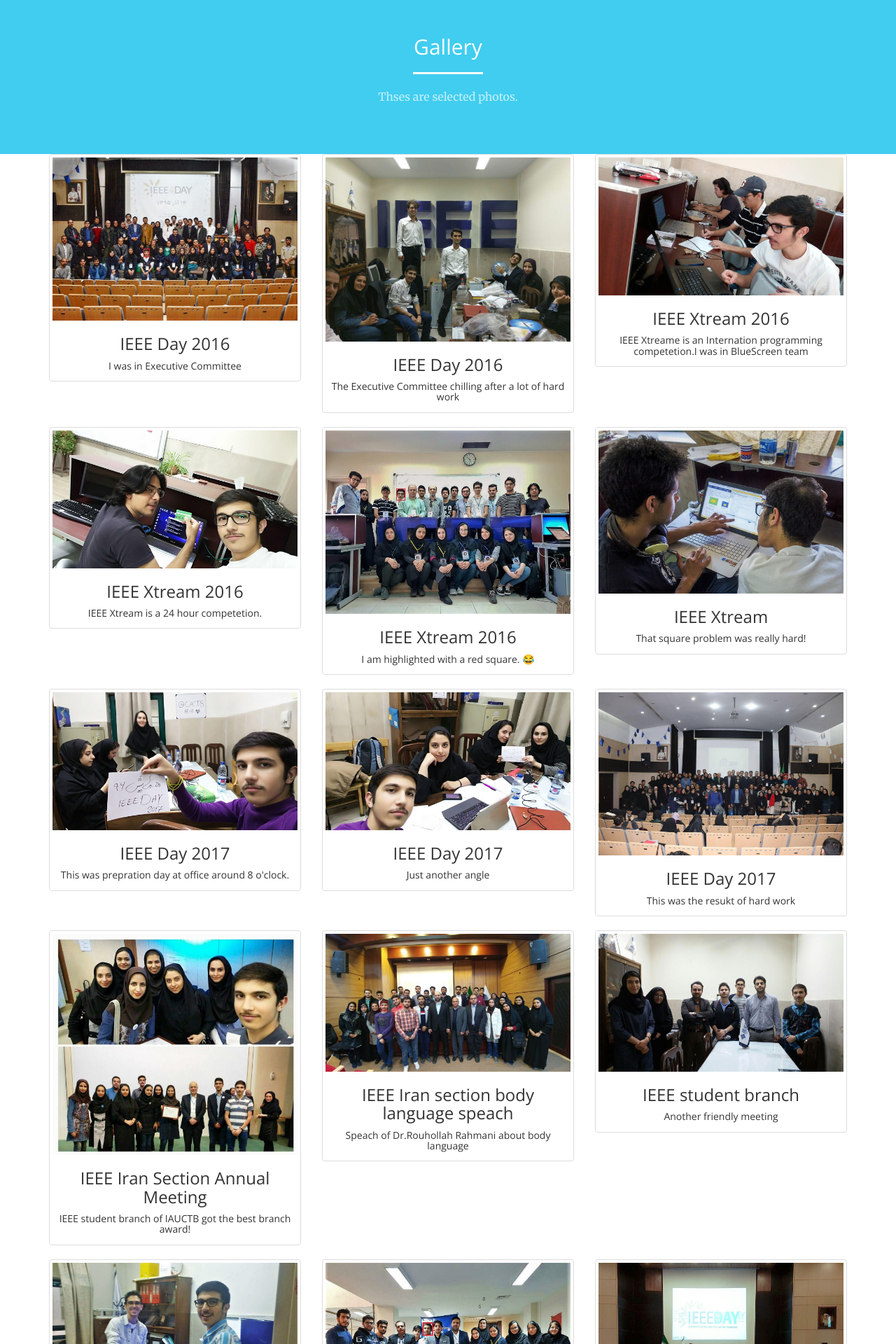
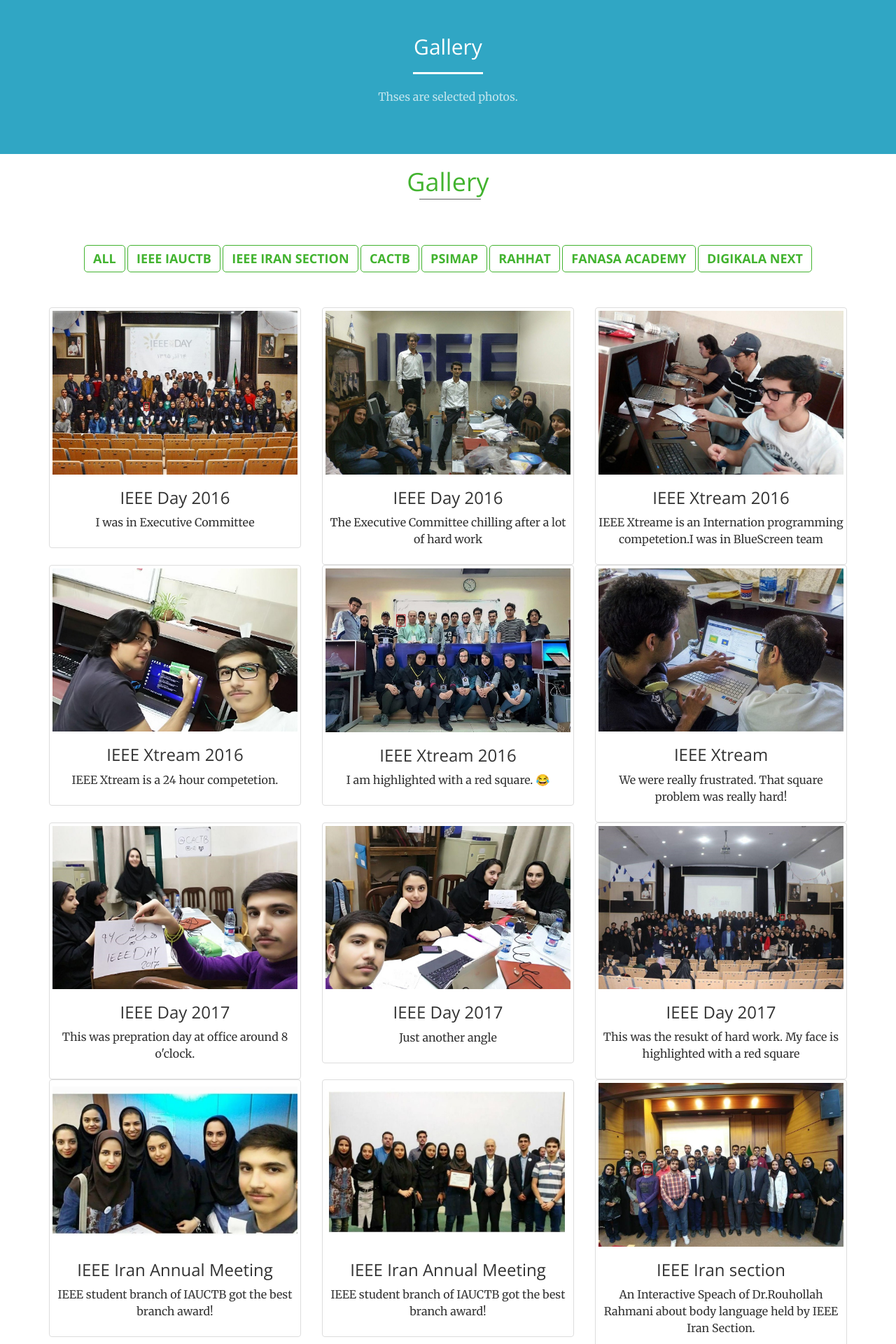
Before and after one commit to AminTaheri23/AminTaheri23.github.io, a Jekyll site: the page built from gallery.html, in a window 1280 px wide. Shown: the top 1920 px of the page at 70% size. Built offline with Jekyll 4.4.1, drawn with Linux system fonts in a browser that asks for light colours; some of the changed text lies outside the part shown.

Commit message:
image 3:2 ratio + button

```diff
--- a/_includes/head.html
+++ b/_includes/head.html
@@ -24,6 +24,8 @@
     <!-- Custom CSS -->
     <link rel="stylesheet" href="css/main.css" type="text/css">
 
+    <!-- Custom CSS2 -->
+    <link rel="stylesheet" href="css/gallery.css" type="text/css">
     <!-- HTML5 Shim and Respond.js IE8 support of HTML5 elements and media queries -->
     <!-- WARNING: Respond.js doesn't work if you view the page via file:// -->
     <!--[if lt IE 9]>
--- a/_includes/myphotos.html
+++ b/_includes/myphotos.html
@@ -1,209 +1,222 @@
 <div class="container">
-  <!------------------------------------------------row1---------------------------------------------------------------->
   <div class="row">
+    <div class="gallery col-lg-12 col-md-12 col-sm-12 col-xs-12">
+      <h1 class="gallery-title">Gallery</h1>
+    </div>
 
-    <div class="col-md-4 col-md-4">
-      <div class="thumbnail">
+    <div align="center">
+      <button class="btn btn-default filter-button" data-filter="all">All</button>
+      <button class="btn btn-default filter-button" data-filter="IEEEsb">IEEE IAUCTB</button>
+      <button class="btn btn-default filter-button" data-filter="IEEEir">IEEE Iran Section</button>
+      <button class="btn btn-default filter-button" data-filter="CACTB">CACTB</button>
+      <button class="btn btn-default filter-button" data-filter="Psimap">Psimap</button>
+      <button class="btn btn-default filter-button" data-filter="Rahhat">Rahhat</button>
+      <button class="btn btn-default filter-button" data-filter="FanAsa">FanAsa Academy</button>
+      <button class="btn btn-default filter-button" data-filter="Digikala">Digikala Next</button>
+    </div>
+    <br />
+
+
+    <div class="gallery_product col-lg-4 col-md-4 col-sm-4 col-xs-6 filter IEEEsb" style="margin-bottom:0%">
+      <div class="thumbnail" style="margin-bottom:0%">
         <a href="img/Gallery/IEEE/IEEEDAY2016.jpg">
           <img src="img/Gallery/IEEE/IEEEDAY2016.jpg" alt="IEEE Day">
           <div class="caption text-center" style="padding: 0%;">
             <h3>IEEE Day 2016</h3>
-            <h5>I was in Executive Committee</h5>
+            <p>I was in Executive Committee</p>
           </div>
         </a>
       </div>
     </div>
 
-    <div class="col-md-4 col-md-4">
-      <div class="thumbnail">
-        <a
-          href="https://github.com/AminTaheri23/AminTaheri23.github.io/blob/master/img/Gallery/IEEE/IEEEDay2016_2.jpg?raw=true">
-          <img
-            src="https://github.com/AminTaheri23/AminTaheri23.github.io/blob/master/img/Gallery/IEEE/IEEEDay2016_2.jpg?raw=true"
-            alt="IEEE Day">
+    <div class="gallery_product col-lg-4 col-md-4 col-sm-4 col-xs-6 filter IEEEsb" style="margin-bottom:0%">
+      <div class="thumbnail" style="margin-bottom:0%">
+        <a href="img/Gallery/IEEE/IEEEDay2016_2.jpg">
+          <img src="img/Gallery/IEEE/IEEEDay2016_2.jpg" alt="IEEE Day">
           <div class="caption text-center" style="padding: 0%;">
             <h3>IEEE Day 2016</h3>
-            <h5>The Executive Committee chilling after a lot of hard work</h5>
+            <p>The Executive Committee chilling after a lot of hard work</p>
           </div>
         </a>
       </div>
     </div>
 
-    <div class="col-md-4 col-md-4">
-      <div class="thumbnail">
+    <div class="gallery_product col-lg-4 col-md-4 col-sm-4 col-xs-6 filter IEEEsb" style="margin-bottom:0%">
+      <div class="thumbnail" style="margin-bottom:0%">
         <a href="img/Gallery/IEEE/IEEE_Xream.jpg">
           <img src="img/Gallery/IEEE/IEEE_Xream.jpg" alt="IEEE Xtream" style="width:100%">
           <div class="caption text-center" style="padding: 0%;">
             <h3>IEEE Xtream 2016</h3>
-            <h5>IEEE Xtreame is an Internation programming competetion.I was in BlueScreen team</h5>
+            <p>IEEE Xtreame is an Internation programming competetion.I was in BlueScreen team</p>
           </div>
         </a>
       </div>
     </div>
 
-  </div>
-
-  <!------------------------------------------------row2---------------------------------------------------------------->
-
-  <div class="row">
-
-    <div class="col-md-4 col-md-4">
-      <div class="thumbnail">
+    <div class="gallery_product col-lg-4 col-md-4 col-sm-4 col-xs-6 filter IEEEsb" style="margin-bottom:0%">
+      <div class="thumbnail" style="margin-bottom:0%">
         <a href="img/Gallery/IEEE/IEEE_Xtream_BlueScreenTeam.jpg">
           <img src="img/Gallery/IEEE/IEEE_Xtream_BlueScreenTeam.jpg" alt="IEEE Xtream" style="width:100%">
           <div class="caption text-center" style="padding: 0%;">
             <h3>IEEE Xtream 2016</h3>
-            <h5>IEEE Xtream is a 24 hour competetion.</h5>
+            <p>IEEE Xtream is a 24 hour competetion.</p>
           </div>
         </a>
       </div>
     </div>
 
-    <div class="col-md-4 col-md-4">
-      <div class="thumbnail">
+    <div class="gallery_product col-lg-4 col-md-4 col-sm-4 col-xs-6 filter IEEEsb" style="margin-bottom:0%">
+      <div class="thumbnail" style="margin-bottom:0%">
         <a href="img/Gallery/IEEE/IEEEXTREAM.jpg">
           <img src="img/Gallery/IEEE/IEEEXTREAM.jpg" alt="IEEE Xtream" style="width:100%">
           <div class="caption text-center" style="padding: 0%;">
             <h3>IEEE Xtream 2016</h3>
-            <h5>I am highlighted with a red square. 😂</h5>
+            <p>I am highlighted with a red square. 😂</p>
           </div>
         </a>
       </div>
     </div>
 
-    <div class="col-md-4 col-md-4">
-      <div class="thumbnail">
+    <div class="gallery_product col-lg-4 col-md-4 col-sm-4 col-xs-6 filter IEEEsb" style="margin-bottom:0%">
+      <div class="thumbnail" style="margin-bottom:0%">
         <a href="img/Gallery/IEEE/IEEE_XTREAM_TEAM.jpg">
           <img src="img/Gallery/IEEE/IEEE_XTREAM_TEAM.jpg" alt="IEEE Xtream" style="width:100%">
           <div class="caption text-center" style="padding: 0%;">
             <h3>IEEE Xtream</h3>
-            <h5>That square problem was really hard!</h5>
+            <p>We were really frustrated. That square problem was really hard!</p>
           </div>
         </a>
       </div>
     </div>
 
-  </div>
-<!------------------------------------------------row3---------------------------------------------------------------->
-  <div class="row">
-
-    <div class="col-md-4 col-md-4">
-      <div class="thumbnail">
+    <div class="gallery_product col-lg-4 col-md-4 col-sm-4 col-xs-6 filter IEEEsb" style="margin-bottom:0%">
+      <div class="thumbnail" style="margin-bottom:0%">
         <a href="img/Gallery/IEEE/IEEE_DAY_2017.jpg">
           <img src="img/Gallery/IEEE/IEEE_DAY_2017.jpg" alt="IEEE Day 2017" style="width:100%">
           <div class="caption text-center" style="padding: 0%;">
             <h3>IEEE Day 2017</h3>
-            <h5>This was prepration day at office around 8 o'clock.</h5>
+            <p>This was prepration day at office around 8 o'clock.</p>
           </div>
         </a>
       </div>
     </div>
 
-    <div class="col-md-4 col-md-4">
-      <div class="thumbnail">
+    <div class="gallery_product col-lg-4 col-md-4 col-sm-4 col-xs-6 filter IEEEsb" style="margin-bottom:0%">
+      <div class="thumbnail" style="margin-bottom:0%">
         <a href="img/Gallery/IEEE/IEEE_DAY_2017_2.jpg">
           <img src="img/Gallery/IEEE/IEEE_DAY_2017_2.jpg" alt="IEEE day 2017_2" style="width:100%">
           <div class="caption text-center" style="padding: 0%;">
             <h3>IEEE Day 2017</h3>
-            <h5>Just another angle</h5>
+            <p>Just another angle</p>
           </div>
         </a>
       </div>
     </div>
 
-    <div class="col-md-4 col-md-4">
-      <div class="thumbnail">
+    <div class="gallery_product col-lg-4 col-md-4 col-sm-4 col-xs-6 filter IEEEsb" style="margin-bottom:0%">
+      <div class="thumbnail" style="margin-bottom:0%">
         <a href="img/Gallery/IEEE/IEEEDAY_2017.jpg">
           <img src="img/Gallery/IEEE/IEEEDAY_2017.jpg" alt="IEEE Day results" style="width:100%">
           <div class="caption text-center" style="padding: 0%;">
             <h3>IEEE Day 2017</h3>
-            <h5>This was the resukt of hard work</h5>
+            <p>This was the resukt of hard work. My face is highlighted with a red square</p>
           </div>
         </a>
       </div>
     </div>
 
-  </div>
-
-  <!------------------------------------------------row4---------------------------------------------------------------->
-  <div class="row">
-
-    <div class="col-md-4 col-md-4">
-      <div class="thumbnail">
+    <div class="gallery_product col-lg-4 col-md-4 col-sm-4 col-xs-6 filter IEEEir" style="margin-bottom:0%">
+      <div class="thumbnail" style="margin-bottom:0%">
         <a href="img/Gallery/IEEE/IEEE_IRAN_SECTION_MEETING.jpg">
           <img src="img/Gallery/IEEE/IEEE_IRAN_SECTION_MEETING.jpg" alt="IEEE IRAN SECTION MEETING" style="width:100%">
           <div class="caption text-center" style="padding: 0%;">
-            <h3>IEEE Iran Section Annual Meeting</h3>
-            <h5>IEEE student branch of IAUCTB got the best branch award!</h5>
+            <h3>IEEE Iran Annual Meeting</h3>
+            <p>IEEE student branch of IAUCTB got the best branch award!</p>
           </div>
         </a>
       </div>
     </div>
 
-    <div class="col-md-4 col-md-4">
-      <div class="thumbnail">
-        <a href="img/Gallery/IEEE/IEEE_IranSection_bodyLanguage.jpg">
-          <img src="img/Gallery/IEEE/IEEE_IranSection_bodyLanguage.jpg" alt="IEEE Iran section body language" style="width:100%">
+    <div class="gallery_product col-lg-4 col-md-4 col-sm-4 col-xs-6 filter IEEEir" style="margin-bottom:0%">
+      <div class="thumbnail" style="margin-bottom:0%">
+        <a href="img/Gallery/IEEE/IEEEir2.jpg">
+          <img src="img/Gallery/IEEE/IEEEir2.jpg" alt="IEEE IRAN SECTION MEETING" style="width:100%">
           <div class="caption text-center" style="padding: 0%;">
-            <h3>IEEE Iran section body language speach</h3>
-            <h5>Speach of Dr.Rouhollah Rahmani about body language</h5>
+            <h3>IEEE Iran Annual Meeting</h3>
+            <p>IEEE student branch of IAUCTB got the best branch award!</p>
           </div>
         </a>
       </div>
     </div>
 
-    <div class="col-md-4 col-md-4">
-      <div class="thumbnail">
-        <a href="img/Gallery/IEEE/IEEE_meeting_2.jpg">
-          <img src="img/Gallery/IEEE/IEEE_meeting_2.jpg" alt="IEEE Day results" style="width:100%">
+    <div class="gallery_product col-lg-4 col-md-4 col-sm-4 col-xs-6 filter IEEEir" style="margin-bottom:0%">
+      <div class="thumbnail" style="margin-bottom:0%">
+        <a href="img/Gallery/IEEE/IEEE_IranSection_bodyLanguage.jpg">
+          <img src="img/Gallery/IEEE/IEEE_IranSection_bodyLanguage.jpg" alt="IEEE Iran section body language"
+            style="width:100%">
           <div class="caption text-center" style="padding: 0%;">
-            <h3>IEEE student branch</h3>
-            <h5>Another friendly meeting</h5>
+            <h3>IEEE Iran section</h3>
+            <p>An Interactive Speach of Dr.Rouhollah Rahmani about body language held by IEEE Iran Section.</p>
           </div>
         </a>
       </div>
     </div>
 
-  </div>
-
-  <!------------------------------------------------row5---------------------------------------------------------------->
-  <div class="row">
-
-    <div class="col-md-4 col-md-4">
-      <div class="thumbnail">
-        <a href="img/Gallery/IEEE/IEEE_MAKING_IEEE_SIGN.jpg">
-          <img src="img/Gallery/IEEE/IEEE_MAKING_IEEE_SIGN.jpg" alt="IEEE sign" style="width:100%">
+    <div class="gallery_product col-lg-4 col-md-4 col-sm-4 col-xs-6 filter IEEEsb" style="margin-bottom:0%">
+      <div class="thumbnail" style="margin-bottom:0%">
+        <a href="img/Gallery/IEEE/IEEE_meeting_2.jpg">
+          <img src="img/Gallery/IEEE/IEEE_meeting_2.jpg" alt="IEEE Day results" style="width:100%">
           <div class="caption text-center" style="padding: 0%;">
-            <h3>IEEE sign making</h3>
-            <h5>Did you saw those cute I and E? We have builted them here!</h5>
+            <h3>IEEE student branch</h3>
+            <p>Another friendly meeting</p>
           </div>
         </a>
       </div>
     </div>
 
-    <div class="col-md-4 col-md-4">
-      <div class="thumbnail">
-        <a href="img/Gallery/IEEE/IEEEDay2019.jpg">
-          <img src="img/Gallery/IEEE/IEEEDay2019.jpg" alt="IEEE day 2019" style="width:100%">
+    <div class="gallery_product col-lg-4 col-md-4 col-sm-4 col-xs-6 filter IEEEsb" style="margin-bottom:0%">
+      <div class="thumbnail" style="margin-bottom:0%">
+        <a href="img/Gallery/IEEE/IEEE_MAKING_IEEE_SIGN.jpg">
+          <img src="img/Gallery/IEEE/IEEE_MAKING_IEEE_SIGN.jpg" alt="IEEE sign" style="width:100%">
           <div class="caption text-center" style="padding: 0%;">
-            <h3>IEEE day 2019</h3>
-            <h5>Executive Committee is here!</h5>
+            <h3>IEEE sign making</h3>
+            <p>Did you saw those cute I and E? We have builted them here!</p>
           </div>
         </a>
       </div>
     </div>
 
-    <div class="col-md-4 col-md-4">
-      <div class="thumbnail">
-        <a href="img/Gallery/IEEE/IEEE_DAY2019.jpg">
-          <img src="img/Gallery/IEEE/IEEE_DAY2019.jpg" alt="IEEE Day 2019 results" style="width:100%">
+    <div class="gallery_product col-lg-4 col-md-4 col-sm-4 col-xs-6 filter IEEEsb" style="margin-bottom:0%">
+      <div class="thumbnail" style="margin-bottom:0%">
+        <a href="img/Gallery/IEEE/IEEEDay2019.jpg">
+          <img src="img/Gallery/IEEE/IEEEDay2019.jpg" alt="IEEE day 2019" style="width:100%">
           <div class="caption text-center" style="padding: 0%;">
             <h3>IEEE day 2019</h3>
-            <h5>The final result is here.</h5>
+            <p>Executive Committee is here! standing with Dr.Navid HashemiTaba at IEEE day 2019. It was held at Pakseresht Hall</p>
           </div>
         </a>
       </div>
     </div>
 
+    <div class="gallery_product col-lg-4 col-md-4 col-sm-4 col-xs-6 filter IEEEsb" style="margin-bottom:0%">
+      <div class="thumbnail" style="margin-bottom:0%">
+        <a href="img/Gallery/IEEE/IEEE_DAY2019.jpg">
+          <img src="img/Gallery/IEEE/IEEE_DAY2019.jpg" alt="IEEE Day 2019 results" style="width:100%">
+          <div class="caption text-center" style="padding: 0%;">
+            <h3>IEEE day 2019</h3>
+            <p>The final result is here.</p>
+          </div>
+        </a>
+      </div>
+    </div>
+
+    <div class="gallery_product col-lg-4 col-md-4 col-sm-4 col-xs-6 filter sprinkle">
+      <img src="http://fakeimg.pl/365x365/" class="img-responsive">
+    </div>
+
+    <div class="gallery_product col-lg-4 col-md-4 col-sm-4 col-xs-6 filter sprinkle">
+      <img src="http://fakeimg.pl/365x365/" class="img-responsive">
+    </div>
   </div>
-</div> <!--container-->
+</div>
+</section>
--- /dev/null
+++ b/css/gallery.css
@@ -0,0 +1,52 @@
+
+.gallery-title
+{
+    font-size: 36px;
+    color: #42B32F;
+    text-align: center;
+    font-weight: 500;
+    margin-bottom: 70px;
+}
+.gallery-title:after {
+    content: "";
+    position: absolute;
+    width: 7.5%;
+    left: 46.5%;
+    height: 45px;
+    border-bottom: 1px solid #5e5e5e;
+}
+.filter-button
+{
+    font-size: 18px;
+    border: 1px solid #42B32F;
+    border-radius: 5px;
+    text-align: center;
+    color: #42B32F;
+    margin-bottom: 30px;
+
+}
+.filter-button:hover
+{
+    font-size: 18px;
+    border: 1px solid #42B32F;
+    border-radius: 5px;
+    text-align: center;
+    color: #ffffff;
+    background-color: #42B32F;
+
+}
+.btn-default:active .filter-button:active
+{
+    background-color: #42B32F;
+    color: white;
+}
+
+.port-image
+{
+    width: 100%;
+}
+
+.gallery_product
+{
+    margin-bottom: 30px;
+}
--- a/css/main.scss
+++ b/css/main.scss
@@ -34,7 +34,7 @@
 // }
 
 // variables.less
-$theme-primary: rgb(64, 205, 240);
+$theme-primary: rgb(48, 166, 196);
 $theme-dark: #222;
 
 // Import partials from `sass_dir` (defaults to `_sass`)
--- a/js/gallery.js
+++ b/js/gallery.js
@@ -1,3 +1,26 @@
-$(function () {
-    $("#mdb-lightbox-ui").load("mdb-addons/mdb-lightbox-ui.html");
+$(document).ready(function(){
+
+    $(".filter-button").click(function(){
+        var value = $(this).attr('data-filter');
+
+        if(value == "all")
+        {
+            //$('.filter').removeClass('hidden');
+            $('.filter').show('1000');
+        }
+        else
+        {
+//            $('.filter[filter-item="'+value+'"]').removeClass('hidden');
+//            $(".filter").not('.filter[filter-item="'+value+'"]').addClass('hidden');
+            $(".filter").not('.'+value).hide('6000');
+            $('.filter').filter('.'+value).show('6000');
+
+        }
     });
+
+    if ($(".filter-button").removeClass("active")) {
+$(this).removeClass("active");
+}
+$(this).addClass("active");
+
+});
```
Also changed, not shown: img/Gallery/IEEE/IEEEDAY_2017.jpg, img/Gallery/IEEE/IEEEDay2016_2.jpg, img/Gallery/IEEE/IEEEDay2019.jpg, img/Gallery/IEEE/IEEEXTREAM.jpg, img/Gallery/IEEE/IEEE_DAY2019.jpg, img/Gallery/IEEE/IEEE_DAY_2017.jpg, img/Gallery/IEEE/IEEE_DAY_2017_2.jpg, img/Gallery/IEEE/IEEE_IRAN_SECTION_MEETING.jpg, img/Gallery/IEEE/IEEE_IranSection_bodyLanguage.jpg, img/Gallery/IEEE/IEEE_MAKING_IEEE_SIGN.jpg, img/Gallery/IEEE/IEEE_Xream.jpg, img/Gallery/IEEE/IEEE_Xtream_BlueScreenTeam.jpg, img/Gallery/IEEE/IEEE_meeting_2.jpg, img/Gallery/IEEE/IEEEir2.jpg (added).
